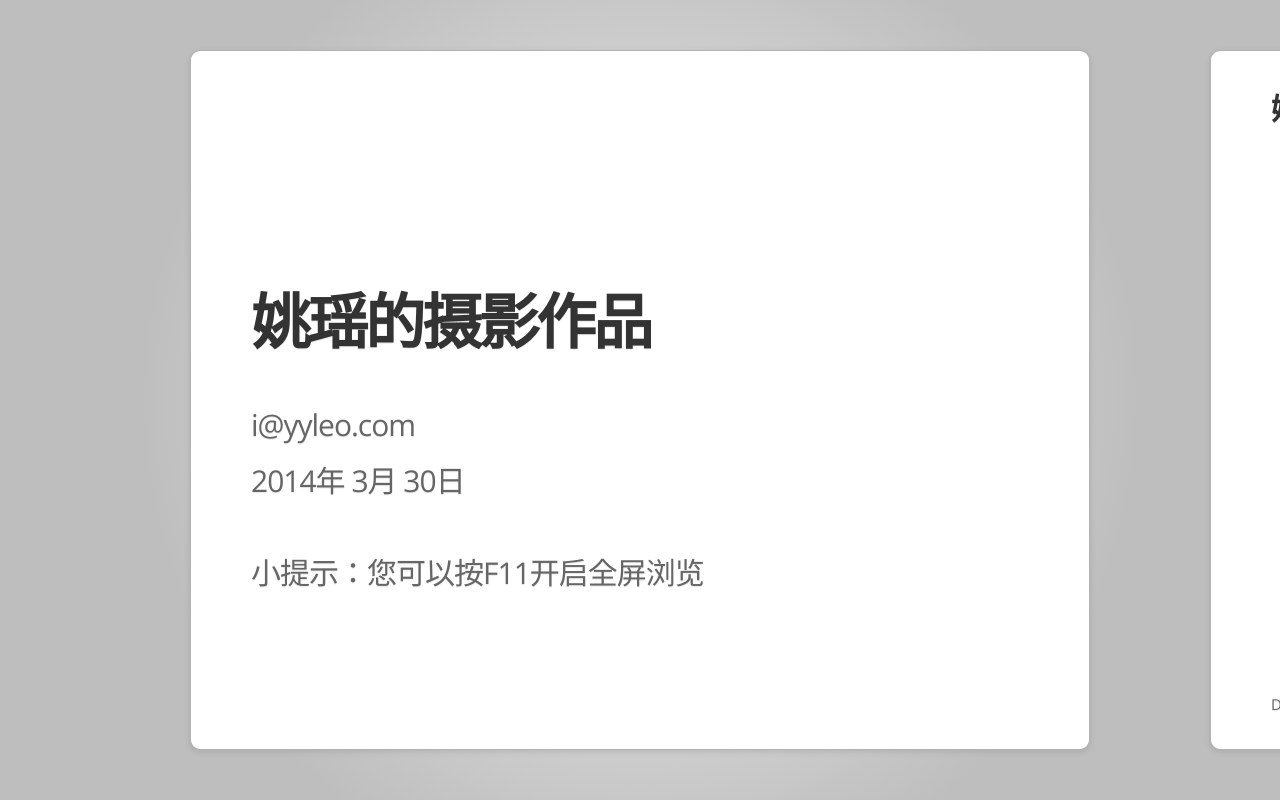
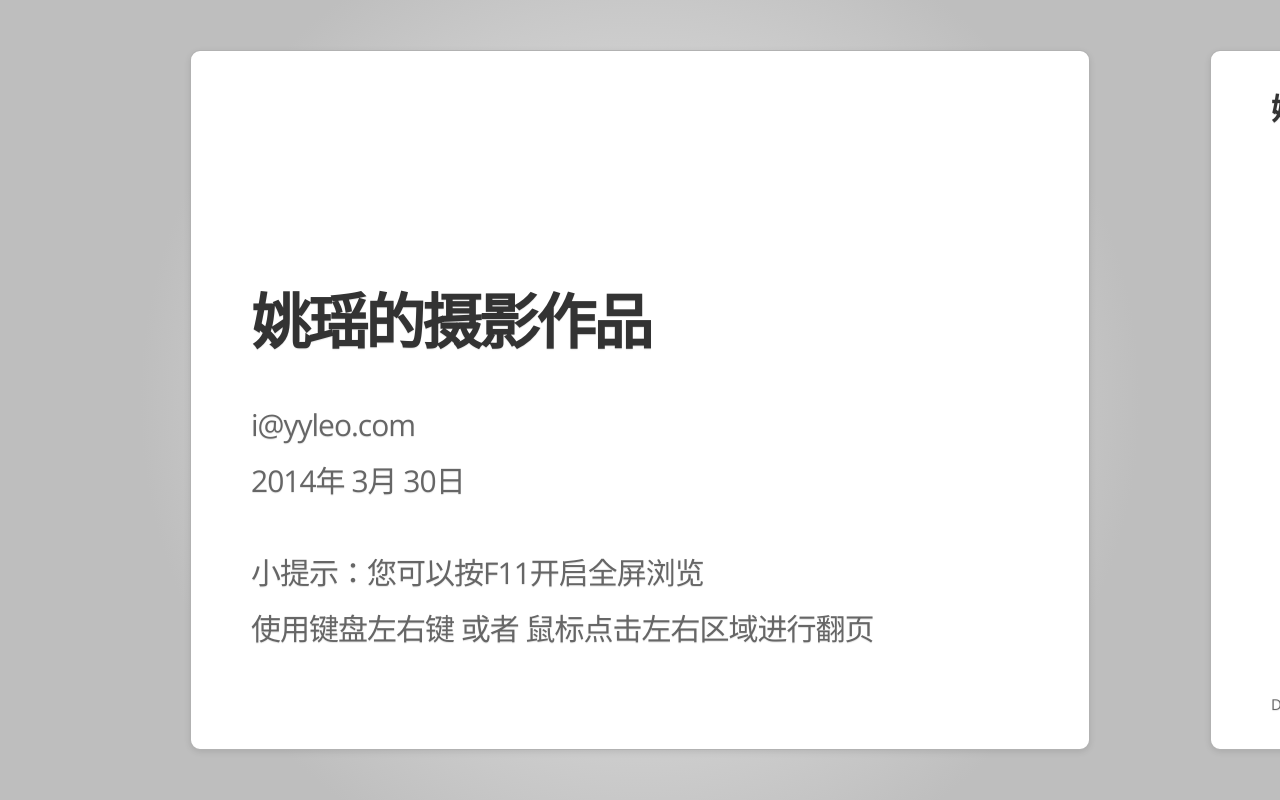
Before and after one commit to yyleo/yyleo.github.io, a plain HTML site: page index.html in a window 1280 px wide. Shown: the top 800 px of the page. Drawn offline with nearby package versions, Linux system fonts and the light colour scheme; a web font is replaced by a local one.

Commit message:
help
Signed-off-by: tcboy <i@oooly.com>

```diff
--- a/index.html
+++ b/index.html
@@ -23,6 +23,7 @@
 			<p> 2014年 3月 30日 </p>
 			<br>
 			<p> 小提示：您可以按F11开启全屏浏览 </p>
+			<p> 使用键盘左右键 或者 鼠标点击左右区域进行翻页</p>
 		</article>
 
 		<article>
```
